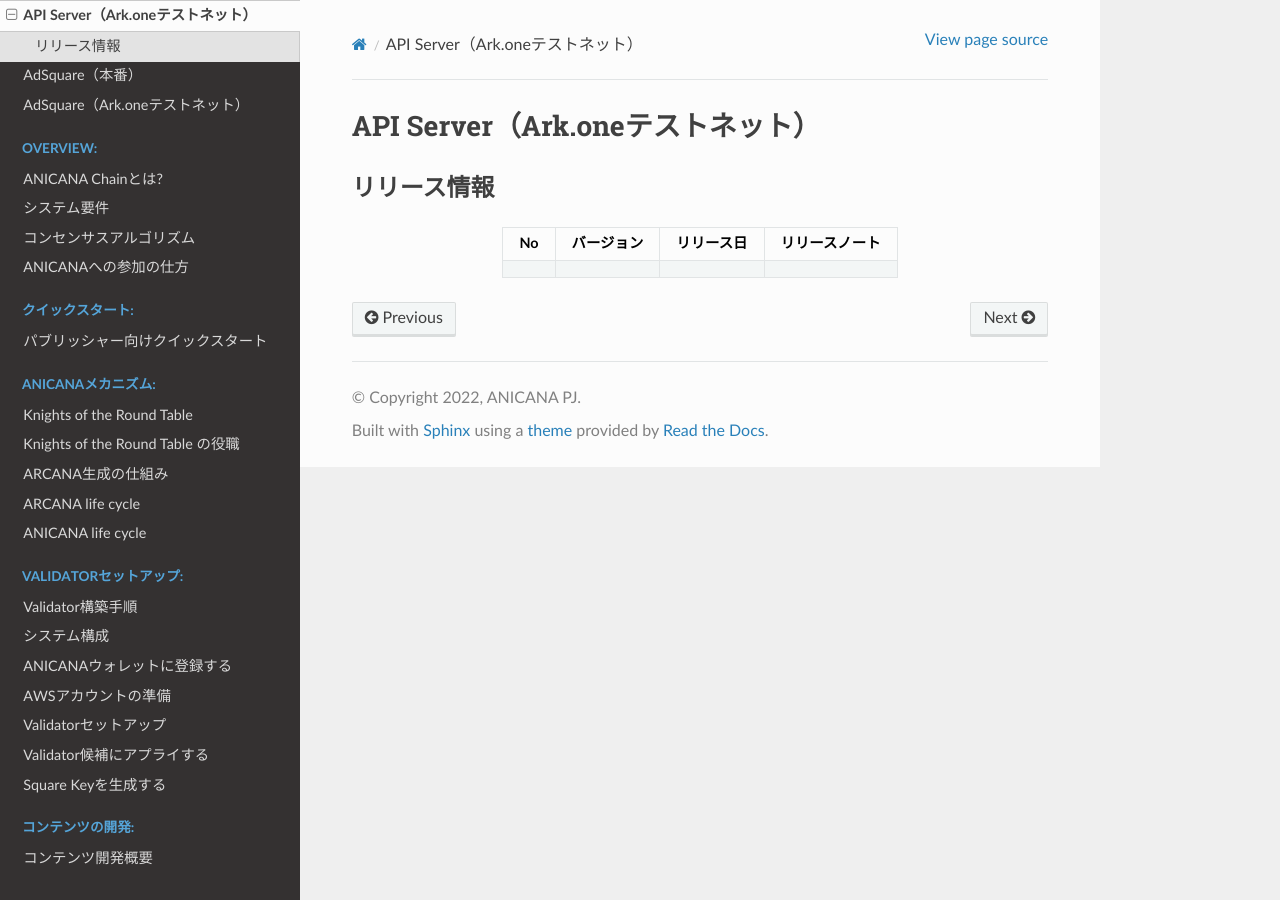
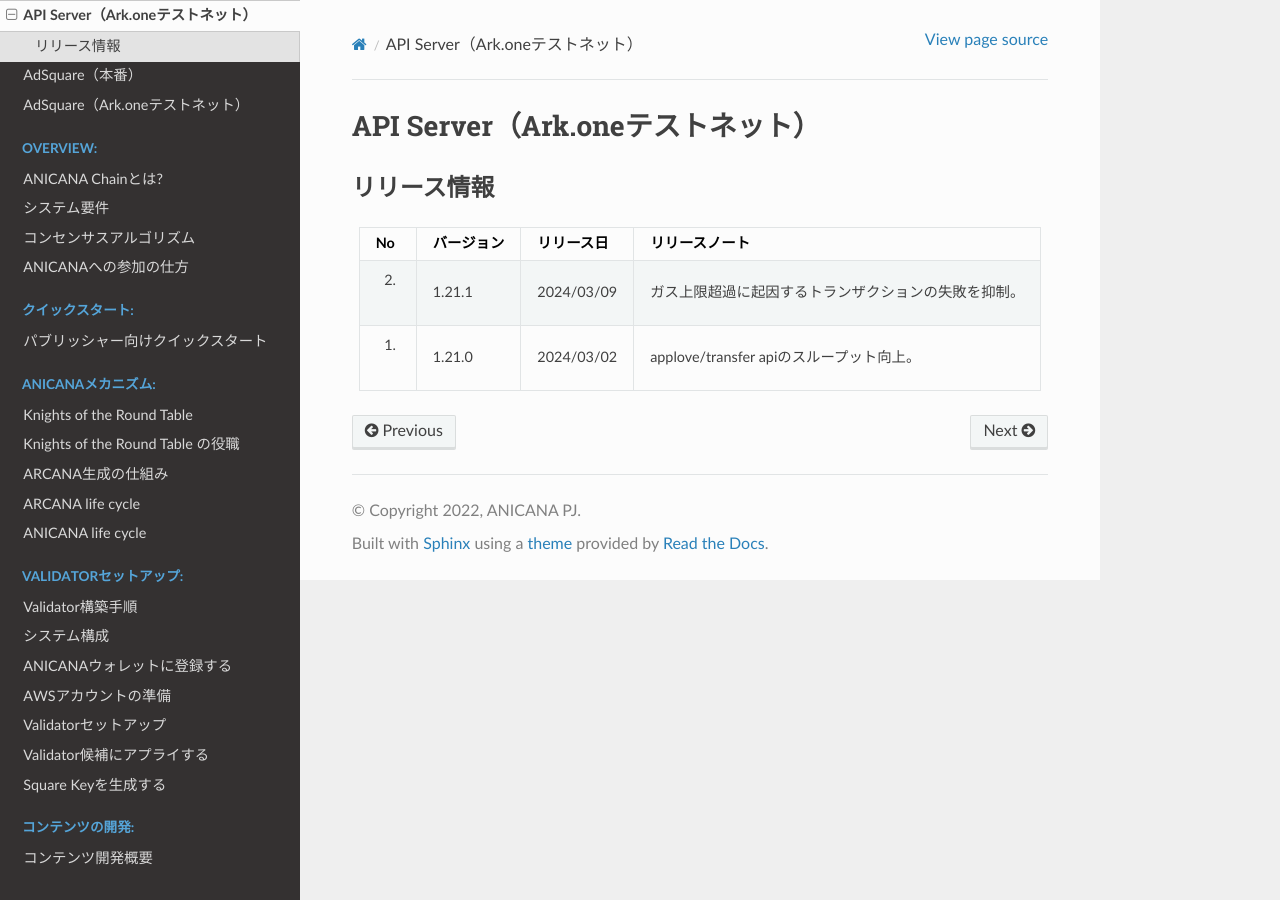
Before and after one commit to Orange-Code-Project/anicana-docs, a Sphinx documentation site: the page built from source/release/api-server-test.rst, in a window 1280 px wide. Built offline with Sphinx 7.4.7 and the Read the Docs theme 2.0.0, drawn with Linux system fonts in a browser that asks for light colours.

Commit message:
[update]
API Server（本番）、API Server（Ark.oneテストネット）を更新

```diff
--- a/source/change-history/change-history.rst
+++ b/source/change-history/change-history.rst
@@ -7,6 +7,9 @@
     :align: center
 
     "No", "更新日", "バージョン", "変更内容"
+    "17.", "2024/03/10", "1.4.1", "| 各プラットフォーム機能のリリース情報
+    | 　⇒API Server（本番）、API Server（Ark.oneテストネット）を更新
+    | 　"
     "16.", "2024/03/06", "1.4.0", "| 各プラットフォーム機能のリリース情報
     | 　⇒各ページを追加
     | 変更履歴
--- a/source/release/api-server-main.rst
+++ b/source/release/api-server-main.rst
@@ -10,4 +10,5 @@ API Server（本番）
     :align: center
 
     "No", "バージョン", "リリース日", "リリースノート"
+    "2.", "1.21.1", "2024/03/09", "ガス上限超過に起因するトランザクションの失敗を抑制。"
     "1.", "1.21.0", "2024/03/02", "applove/transfer apiのスループット向上。"
--- a/source/release/api-server-test.rst
+++ b/source/release/api-server-test.rst
@@ -10,4 +10,5 @@ API Server（Ark.oneテストネット）
     :align: center
 
     "No", "バージョン", "リリース日", "リリースノート"
-    "", "", "", ""
+    "2.", "1.21.1", "2024/03/09", "ガス上限超過に起因するトランザクションの失敗を抑制。"
+    "1.", "1.21.0", "2024/03/02", "applove/transfer apiのスループット向上。"
--- a/source/release/updated-info.rst
+++ b/source/release/updated-info.rst
@@ -19,7 +19,7 @@
     "8.", "", ":doc:`LEVIAS ID（Ark.oneテストネット） </release/levias-id-test>` "
     "9.", "", ":doc:`Octillion（本番） </release/octillion-main>` "
     "10.", "", ":doc:`Octillion（Ark.oneテストネット） </release/octillion-test>` "
-    "11.", "2024/03/06", ":doc:`API Server（本番） </release/api-server-main>` "
-    "12.", "", ":doc:`API Server（Ark.oneテストネット） </release/api-server-test>` "
+    "11.", "2024/03/10", ":doc:`API Server（本番） </release/api-server-main>` "
+    "12.", "2024/03/10", ":doc:`API Server（Ark.oneテストネット） </release/api-server-test>` "
     "13.", "", ":doc:`AdSquare（本番） </release/adsquare-main>` "
     "14.", "", ":doc:`AdSquare（Ark.oneテストネット） </release/adsquare-test>` "
```
